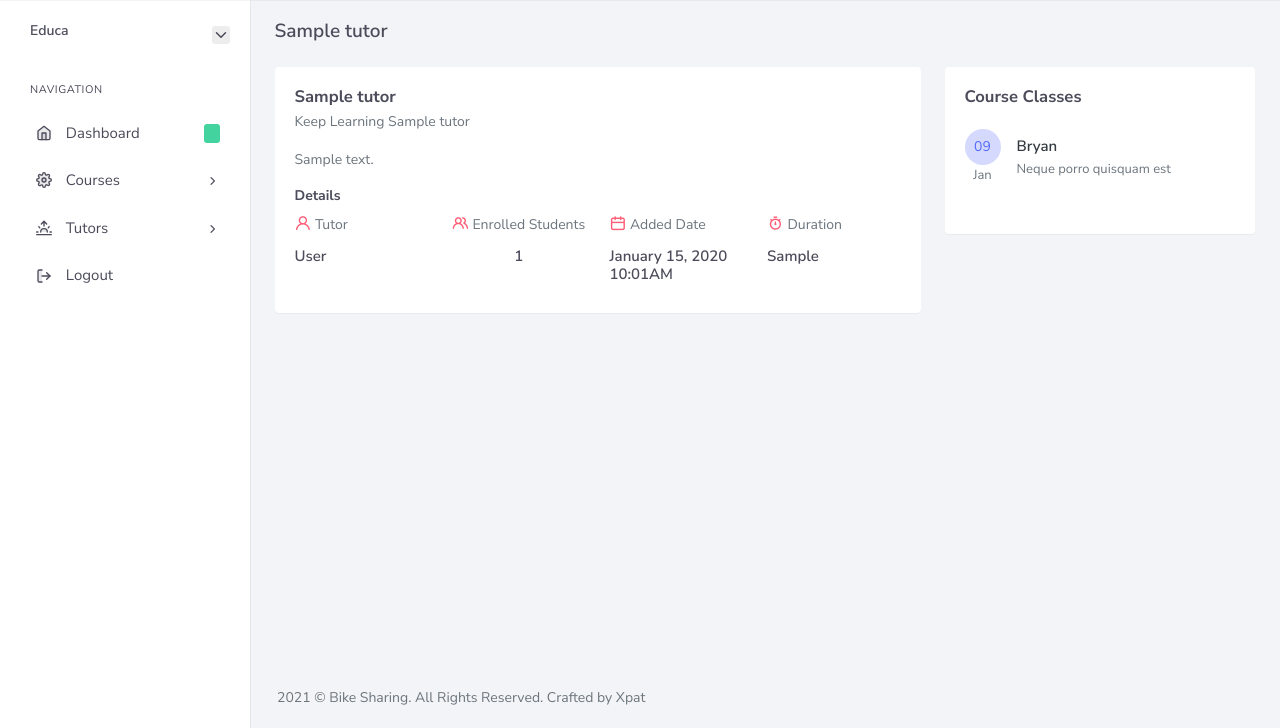
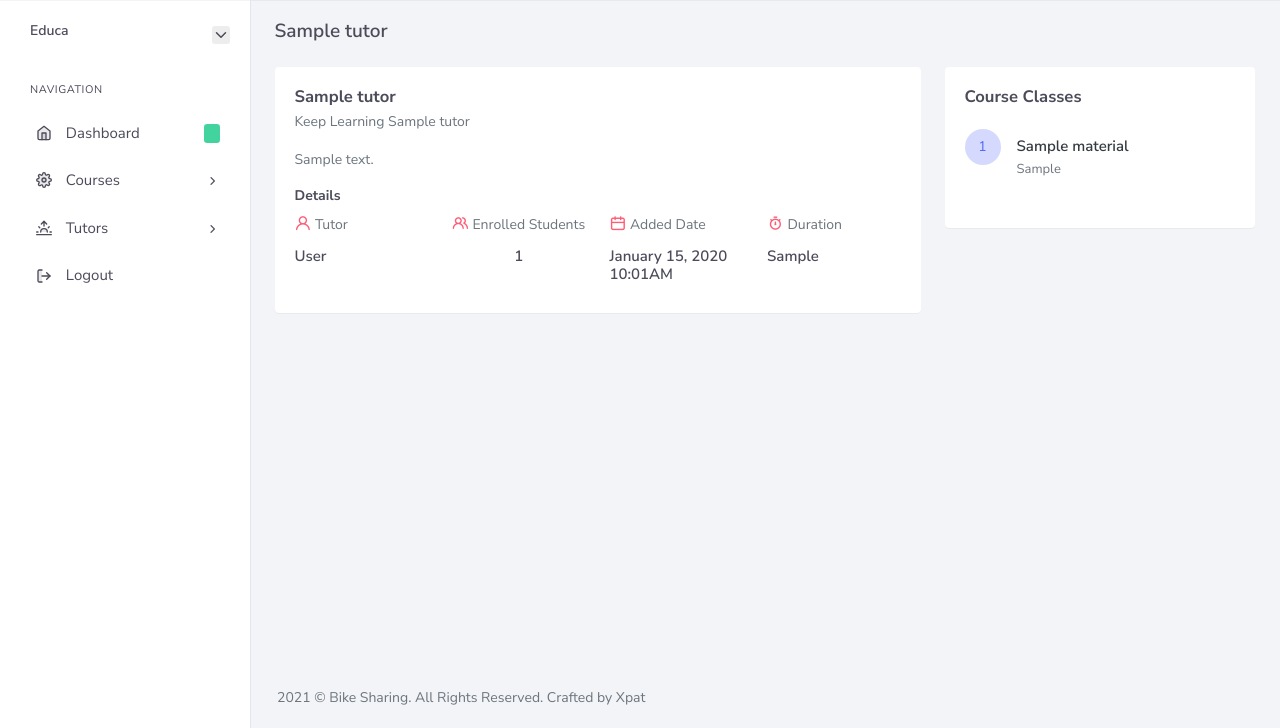
Before and after one commit to tijanidevit/basic-elearn, a WordPress theme: page /bike_sharing/student/course-class?id=1 in a window 1280 px wide. Shown: the part 72-800 px from the top of the page. Run offline with PHP 8.4 and a stand-in for WordPress, Linux system fonts and the light colour scheme; the site name, menu and one post (Sample post) are stand-ins, and other content is empty; the visitor is signed in with stand-in values (Sample User, id 1); tables that the repository leaves empty or names only in its code hold one stand-in row (values such as "Sample post").

Commit message:
CourseClass

```diff
--- a/student/course-class.php
+++ b/student/course-class.php
@@ -110,24 +110,25 @@ $colors = ['primary','success','danger','info','warning'];
                                     <h6 class="mt-0 header-title">Course Classes</h6>
 
                                     <ul class="list-unstyled activity-widget">
+                                        <?php foreach ($course_materials as $index => $material): ?>
                                             <li class="activity-list">
                                                 <div class="media">
                                                     <div class="text-center mr-3">
                                                         <div class="avatar-sm">
-                                                        <span class="avatar-title rounded-circle bg-soft-primary text-primary">09</span>
+                                                            <span class="avatar-title rounded-circle bg-soft-<?php echo $colors[rand(0,count($colors) -1)] ?> text-primary"><?php echo $index+1 ?></span>
                                                         </div>
-                                                    <p class="text-muted font-size-13 mb-0">Jan</p>
+                                                        <!-- <p class="text-muted font-size-13 mb-0"><?php echo $material['duration'] ?></p> -->
                                                     </div>
                                                     <div class="media-body overflow-hidden">
                                                         <h5 class="font-size-15 mt-2 mb-1"><a href="#"
-                                                        class="text-dark">Bryan</a>
+                                                            class="text-dark"><?php echo $material['title'] ?></a>
                                                         </h5>
-                                                    <p class="text-muted font-size-13 text-truncate mb-0">Neque
-                                                    porro quisquam est</p>
+                                                        <p class="text-muted font-size-13 text-truncate mb-0"><?php echo $material['duration'] ?></p>
                                                     </div>
                                                 </div>
 
                                             </li>
+                                        <?php endforeach ?>
                                     </ul>
 
                                 </div>
```
Lines whose indentation alone changed are shown as unchanged.
